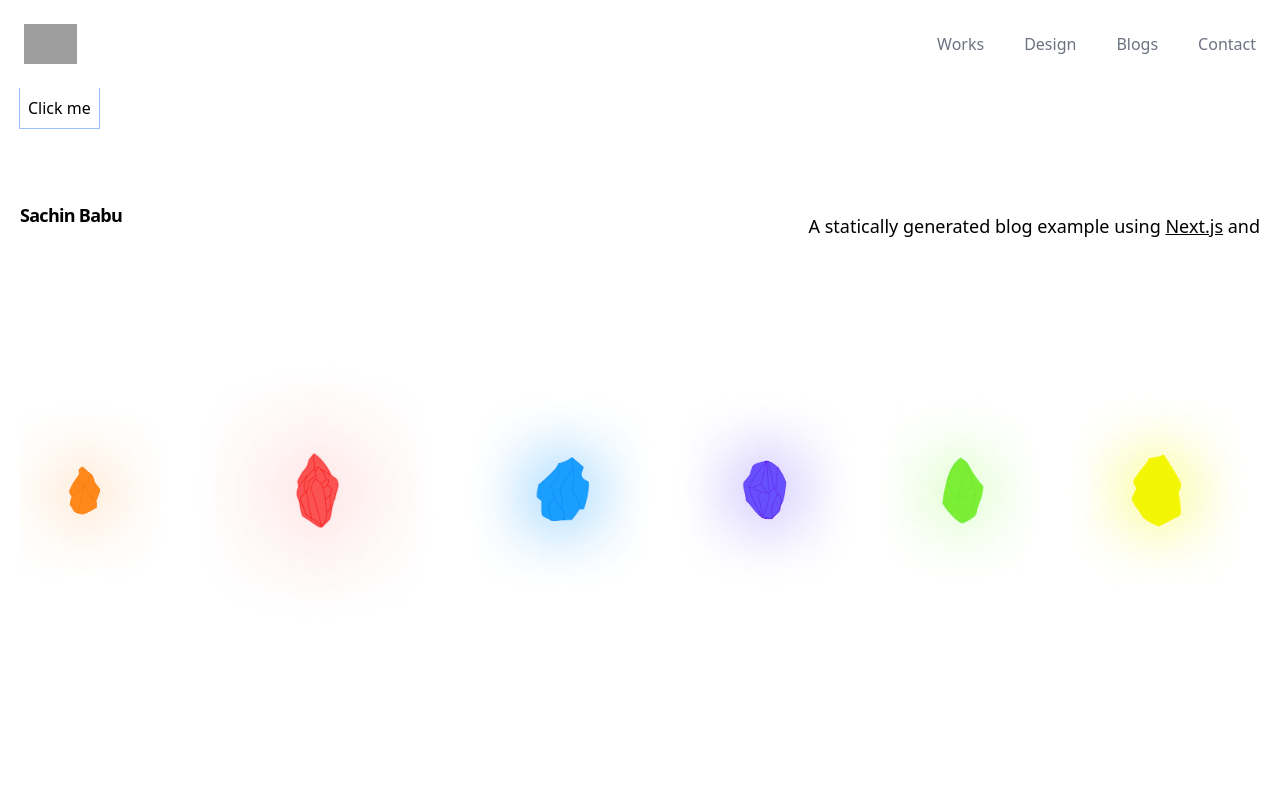
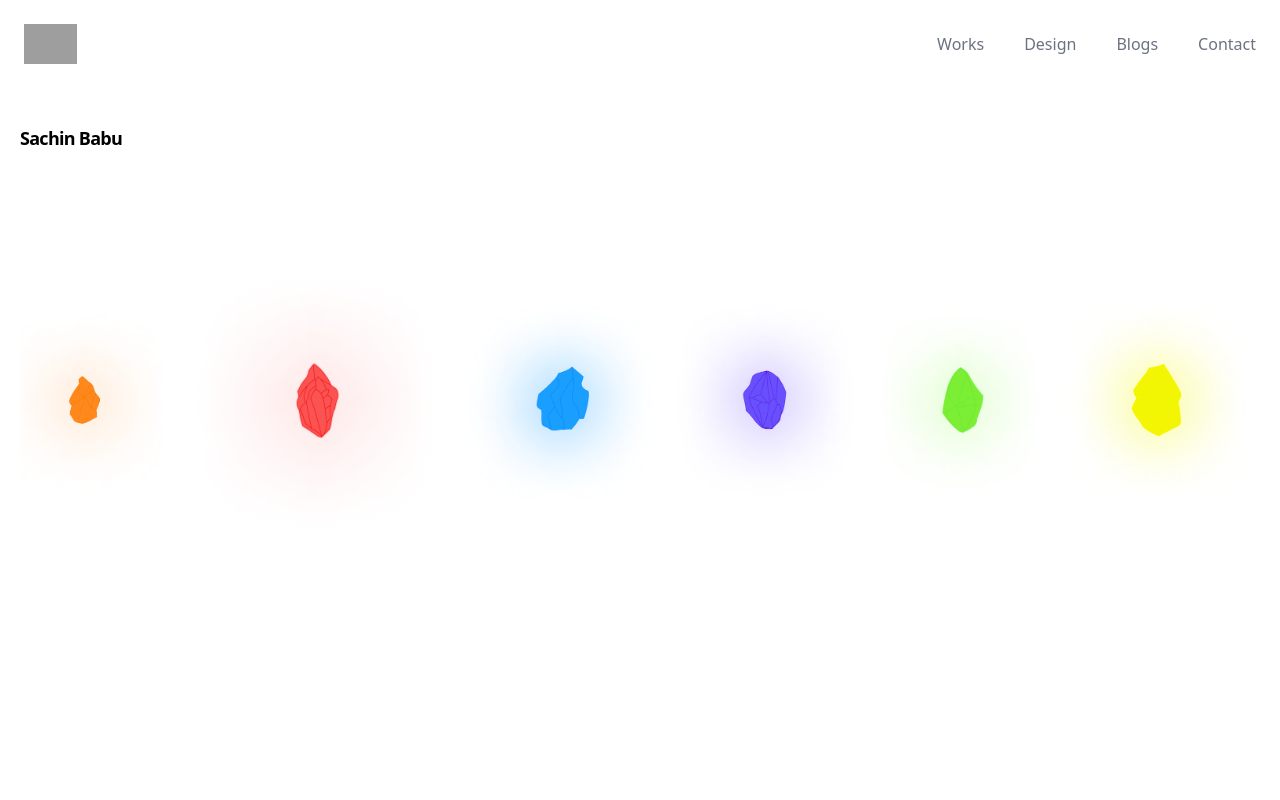
Before and after one commit to sachinbabu221b/profile, a Next.js app: page / in a window 1280 px wide. Shown: the top 800 px of the page. Built offline with nearby package versions, Linux system fonts and the light colour scheme; grey boxes are pictures that could not be loaded.

Commit message:
Custom scrollbars added

```diff
--- a/components/header.js
+++ b/components/header.js
@@ -51,7 +51,7 @@ export default function Header() {
   const router = useRouter();
 
   return (
-    <Popover className="relative bg-white">
+    <Popover className="sticky top-0 z-50 bg-white">
       <div className="max-w-8xl mx-auto px-4 sm:px-6">
         <div className="flex justify-between items-center  py-6 md:justify-start md:space-x-10">
           <div className="flex justify-start lg:w-0 lg:flex-1">
--- a/components/intro.js
+++ b/components/intro.js
@@ -1,20 +1,10 @@
 
 export default function Intro() {
   return (
-    <section className="flex-col md:flex-row flex items-center md:justify-between mt-16 mb-16 md:mb-12">
+    <section className="flex-col md:flex-row flex  md:justify-between mt-10 mb-10 md:mb-10">
       <h1 className="text-lg font-bold tracking-tighter leading-tight md:pr-8">
        Sachin Babu
       </h1>
-      <h4 className="text-center md:text-left text-lg mt-5 md:pl-8">
-        A statically generated blog example using{' '}
-        <a
-          href="https://nextjs.org/"
-          className="underline hover:text-success duration-200 transition-colors"
-        >
-          Next.js
-        </a>{' '}
-        and
-      </h4>
     </section>
   )
 }
--- a/package.json
+++ b/package.json
@@ -14,6 +14,7 @@
     "gray-matter": "4.0.2",
     "next": "latest",
     "react": "^17.0.2",
+    "react-custom-scrollbars": "^4.2.1",
     "react-dom": "^17.0.2",
     "react-thanos-snap-effect": "0.0.4",
     "remark": "13.0.0",
--- a/pages/_app.js
+++ b/pages/_app.js
@@ -1,17 +1,18 @@
 import "../styles/index.css";
 import { AnimatePresence, motion } from "framer-motion";
+import { Scrollbars } from "react-custom-scrollbars";
 
 export default function MyApp({ Component, pageProps, router }) {
   const variants = {
     hidden: { opacity: 0, x: -200, y: 0 },
     enter: { opacity: 1, x: 0, y: 0 },
     exit: { opacity: 0, x: 0, y: -100 },
-}
+  };
   return (
     <AnimatePresence
-    exitBeforeEnter
-    initial={false}
-    onExitComplete={() => window.scrollTo(0, 0)}
+      exitBeforeEnter
+      initial={false}
+      onExitComplete={() => window.scrollTo(0, 0)}
     >
       <motion.div
         key={router.route}
@@ -19,9 +20,15 @@ export default function MyApp({ Component, pageProps, router }) {
         animate="enter"
         exit="exit"
         variants={variants}
-        transition={{ type: 'linear' }}
+        transition={{ type: "linear" }}
       >
-        <Component {...pageProps} />
+        <Scrollbars
+          style={{ width: "100%", height: "100vh" }}
+          autoHide
+          universal={true}
+        >
+          <Component {...pageProps} />
+        </Scrollbars>
       </motion.div>
     </AnimatePresence>
   );
--- a/pages/index.js
+++ b/pages/index.js
@@ -18,13 +18,6 @@ export default function Index({ allPosts }) {
           <title>Sachin</title>
         </Head>
         <Container>
-          <button
-            type="button"
-            className="p-2 ring-1 ring-offset-blue-900"
-            onClick={() => router.push("/pagenew")}
-          >
-            Click me
-          </button>
           <Intro />
           <Content />
         </Container>
```
Also changed, not shown: 1 other file (tests, documents, lock files or other folders).
